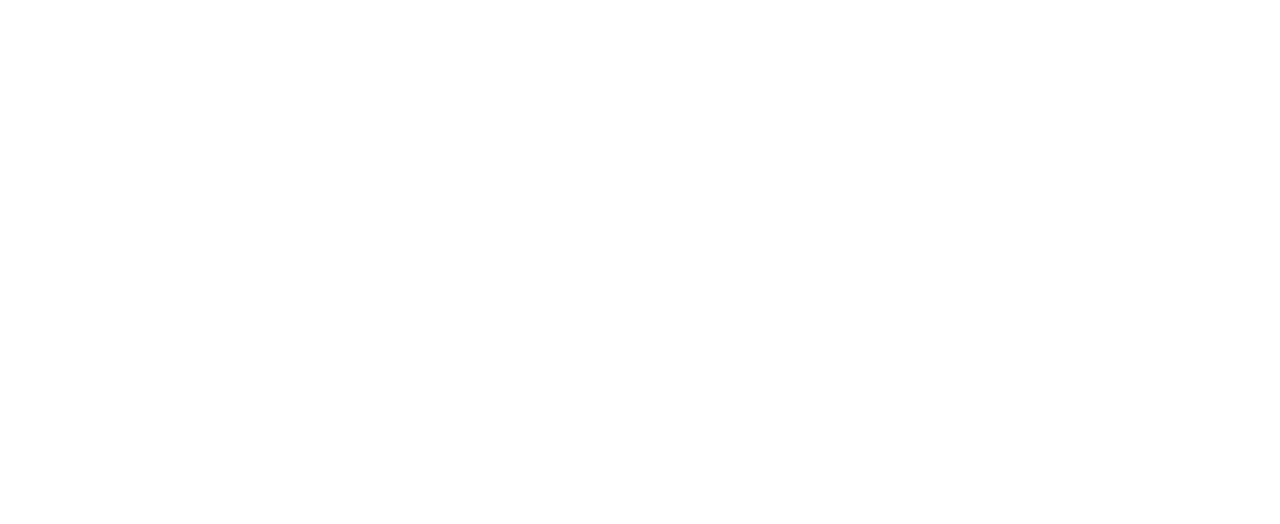
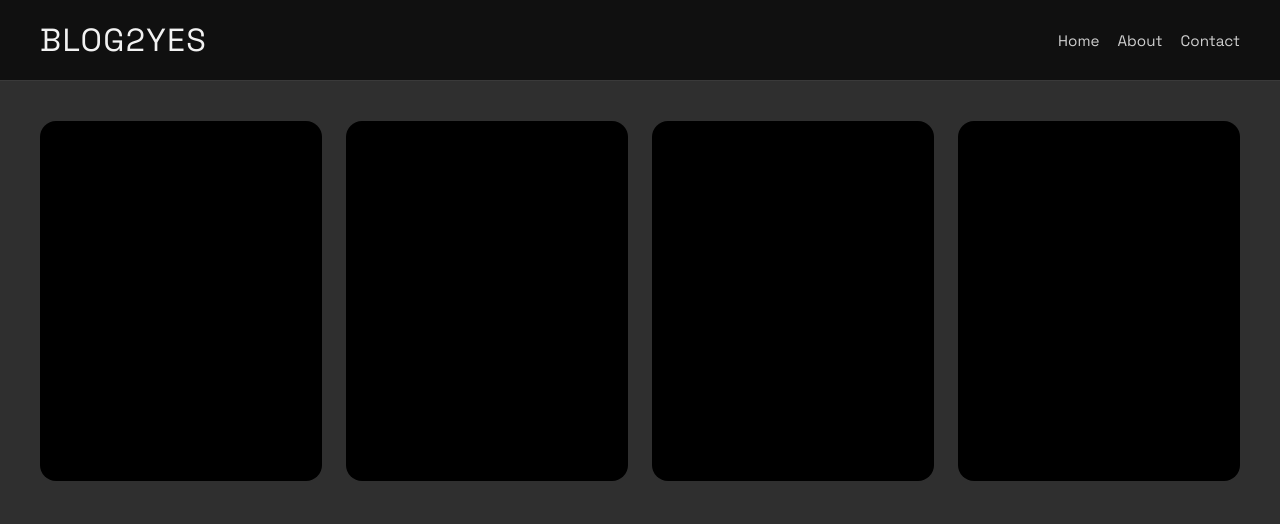
Before and after one commit to drygriff/blog2yes, a plain HTML site: page index.html in a window 1280 px wide. Drawn offline with Linux system fonts and the light colour scheme.

Commit message:
basic site layout

```diff
--- a/index.html
+++ b/index.html
@@ -5,10 +5,31 @@
     <meta name="viewport" content="width=device-width, initial-scale=1.0" />
     <title>blog2yes</title>
     <meta name="description" content="A class-specific blog styling tool." />
+    <link rel="preconnect" href="https://fonts.googleapis.com" />
+    <link rel="preconnect" href="https://fonts.gstatic.com" crossorigin />
+    <link
+      href="https://fonts.googleapis.com/css2?family=Space+Grotesk:wght@400;500;600&display=swap"
+      rel="stylesheet"
+    />
     <link rel="stylesheet" href="styles.css" />
   </head>
   <body>
-    <main></main>
+    <header class="site-header">
+      <div class="site-name">blog2yes</div>
+      <nav class="site-nav" aria-label="Primary">
+        <a href="#">Home</a>
+        <a href="#">About</a>
+        <a href="#">Contact</a>
+      </nav>
+    </header>
+    <main class="page">
+      <section class="columns">
+        <div class="column"><div class="tile"></div></div>
+        <div class="column"><div class="tile"></div></div>
+        <div class="column"><div class="tile"></div></div>
+        <div class="column"><div class="tile"></div></div>
+      </section>
+    </main>
 
     <script src="script.js"></script>
   </body>
--- a/styles.css
+++ b/styles.css
@@ -1 +1,79 @@
-/* Empty on purpose. Add styles here. */
+:root {
+  --bg: #2f2f2f;
+  --tile: #000000;
+}
+
+* {
+  box-sizing: border-box;
+  margin: 0;
+  padding: 0;
+}
+
+body {
+  background: var(--bg);
+  min-height: 100vh;
+  font-family: "Space Grotesk", "Segoe UI", sans-serif;
+}
+
+.site-header {
+  display: flex;
+  align-items: center;
+  justify-content: space-between;
+  padding: 20px 40px;
+  color: #f2f2f2;
+  border-bottom: 1px solid #3a3a3a;
+  background-color: #101010;
+}
+
+.site-name {
+  font-size: 2rem;
+  letter-spacing: 0.04em;
+  text-transform: uppercase;
+}
+
+.site-nav {
+  display: flex;
+  gap: 18px;
+}
+
+.site-nav a {
+  color: #cfcfcf;
+  text-decoration: none;
+  font-size: 0.95rem;
+}
+
+.site-nav a:hover {
+  color: #ffffff;
+}
+
+.page {
+  padding: 40px;
+}
+
+.columns {
+  display: grid;
+  grid-template-columns: repeat(4, minmax(0, 1fr));
+  gap: 24px;
+}
+
+.column {
+  display: grid;
+}
+
+.tile {
+  background: var(--tile);
+  border-radius: 16px;
+  height: 360px;
+}
+
+@media (max-width: 900px) {
+  .columns {
+    grid-template-columns: repeat(2, minmax(0, 1fr));
+  }
+}
+
+@media (max-width: 600px) {
+  .columns {
+    grid-template-columns: 1fr;
+  }
+}
```
